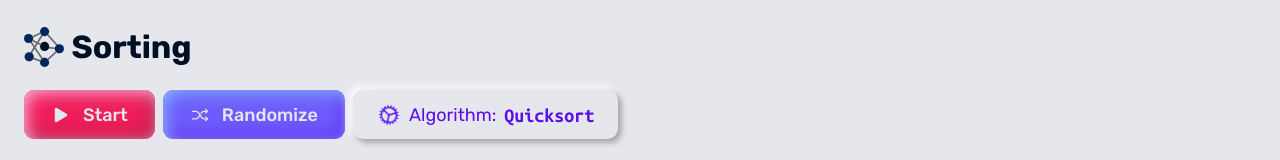
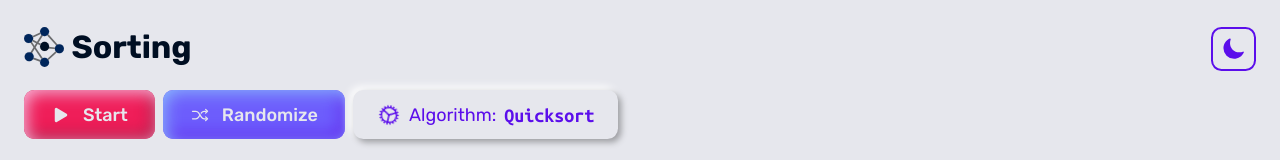
Before and after one commit to totokunaga/totokunaga-web, a Next.js app: page /algorithms/sorting in a window 1280 px wide. Shown: the top 160 px of the page. Built offline with nearby package versions, Linux system fonts and the light colour scheme.

Commit message:
Added a theme button

```diff
--- a/src/components/common/Header/Header.tsx
+++ b/src/components/common/Header/Header.tsx
@@ -10,6 +10,7 @@ import { useSelector } from "react-redux";
 import { selectWindow } from "@utils/slices";
 import { setGlobalDarkMode } from "@utils/functions";
 import buttonStyle from "../Button/button.module.scss";
+import { ThemeButton } from "../ThemeButton";
 
 const headerId = "my-header";
 
@@ -75,17 +76,7 @@ export const Header: React.FC<{ children?: ReactNode }> = ({ children }) => {
           </h4>
           {children}
           <div style={{ margin: "auto 0px auto auto" }}>
-            <Button
-              type={"flat"}
-              padding={"0.65em"}
-              onClick={onAppearance}
-              className={buttonStyle.appearance_setting}
-            >
-              <Icon
-                icon={isDarkMode ? "sun" : "moon"}
-                height={"min(5vw, 1.75em)"}
-              />
-            </Button>
+            <ThemeButton />
           </div>
         </div>
       </div>
--- /dev/null
+++ b/src/components/common/ThemeButton/ThemeButton.tsx
@@ -0,0 +1,31 @@
+import { setGlobalDarkMode } from "@utils/functions";
+import { selectWindow } from "@utils/slices";
+import { useCallback } from "react";
+import { useSelector } from "react-redux";
+import { Button } from "../Button";
+import { Icon } from "../Icon";
+import buttonStyle from "../Button/button.module.scss";
+
+export const ThemeButton: React.FC = () => {
+  const { isDarkMode } = useSelector(selectWindow);
+
+  const onAppearance = useCallback(() => {
+    if (isDarkMode) {
+      document.documentElement.removeAttribute("data-theme");
+    } else {
+      document.documentElement.setAttribute("data-theme", "dark");
+    }
+    setGlobalDarkMode(!isDarkMode);
+  }, [isDarkMode]);
+
+  return (
+    <Button
+      type={"flat"}
+      padding={"0.65em"}
+      onClick={onAppearance}
+      className={buttonStyle.appearance_setting}
+    >
+      <Icon icon={isDarkMode ? "sun" : "moon"} height={"min(5vw, 1.75em)"} />
+    </Button>
+  );
+};
--- /dev/null
+++ b/src/components/common/ThemeButton/index.ts
@@ -0,0 +1 @@
+export * from "./ThemeButton";
--- a/src/pages/algorithms/pathfinding/index.tsx
+++ b/src/pages/algorithms/pathfinding/index.tsx
@@ -11,6 +11,7 @@ import { pages, pathfindingPageId } from "@utils/constants";
 import { selectPathfindingController, selectWindow } from "@utils/slices";
 import GraphIcon from "@assets/graph.svg";
 import ColoredGraphIcon from "@assets/colored-graph.svg";
+import { ThemeButton } from "@components/common/ThemeButton";
 
 const { pathfinding } = pages;
 
@@ -73,6 +74,9 @@ const PathfindingIndex: React.FC = () => {
             >
               Pathfinding
             </h3>
+            <div style={{ margin: "auto 0px auto auto" }}>
+              <ThemeButton />
+            </div>
           </div>
 
           <div
--- a/src/pages/algorithms/sorting/index.tsx
+++ b/src/pages/algorithms/sorting/index.tsx
@@ -10,6 +10,7 @@ import { shuffle } from "@utils/functions/pages/algorithms/sorting/algorithms";
 import { selectSortindingController, selectWindow } from "@utils/slices";
 import GraphIcon from "@assets/graph.svg";
 import ColoredGraphIcon from "@assets/colored-graph.svg";
+import { ThemeButton } from "@components/common/ThemeButton";
 
 const { sorting } = pages;
 
@@ -59,7 +60,6 @@ const SortingIndex: React.FC = () => {
             alignItems: "center",
             marginBottom: "1rem",
           }}
-          onClick={() => router.push(paths.algorigthms)}
         >
           <div
             style={{
@@ -67,6 +67,7 @@ const SortingIndex: React.FC = () => {
               marginRight: 5,
               cursor: "pointer",
             }}
+            onClick={() => router.push(paths.algorigthms)}
           >
             {!isDarkMode ? (
               <GraphIcon width={"100%"} height={"100%"} />
@@ -74,9 +75,15 @@ const SortingIndex: React.FC = () => {
               <ColoredGraphIcon width={"100%"} height={"100%"} />
             )}
           </div>
-          <h3 style={{ margin: "4px 0 8px 2.5px", cursor: "pointer" }}>
+          <h3
+            style={{ margin: "4px 0 8px 2.5px", cursor: "pointer" }}
+            onClick={() => router.push(paths.algorigthms)}
+          >
             Sorting
           </h3>
+          <div style={{ margin: "auto 0px auto auto" }}>
+            <ThemeButton />
+          </div>
         </div>
 
         <div className={style.mobile_friendly_flex} style={{ height: "100%" }}>
```
